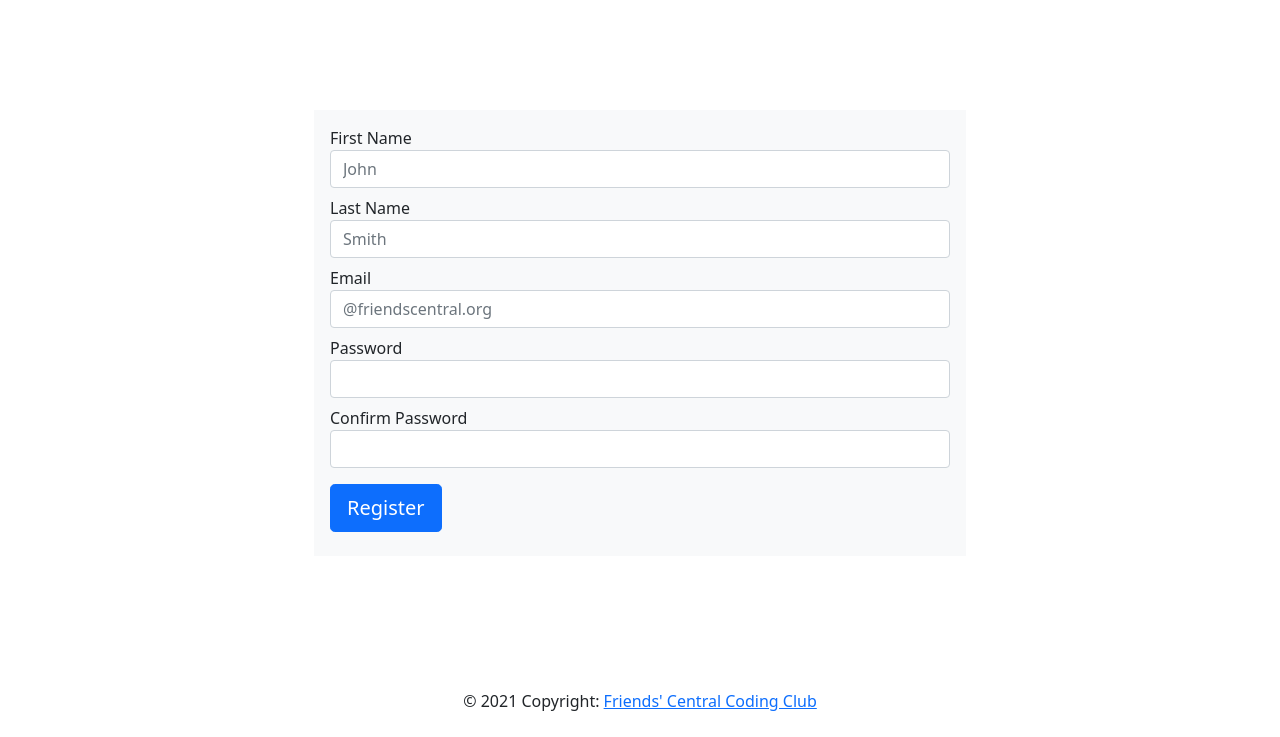
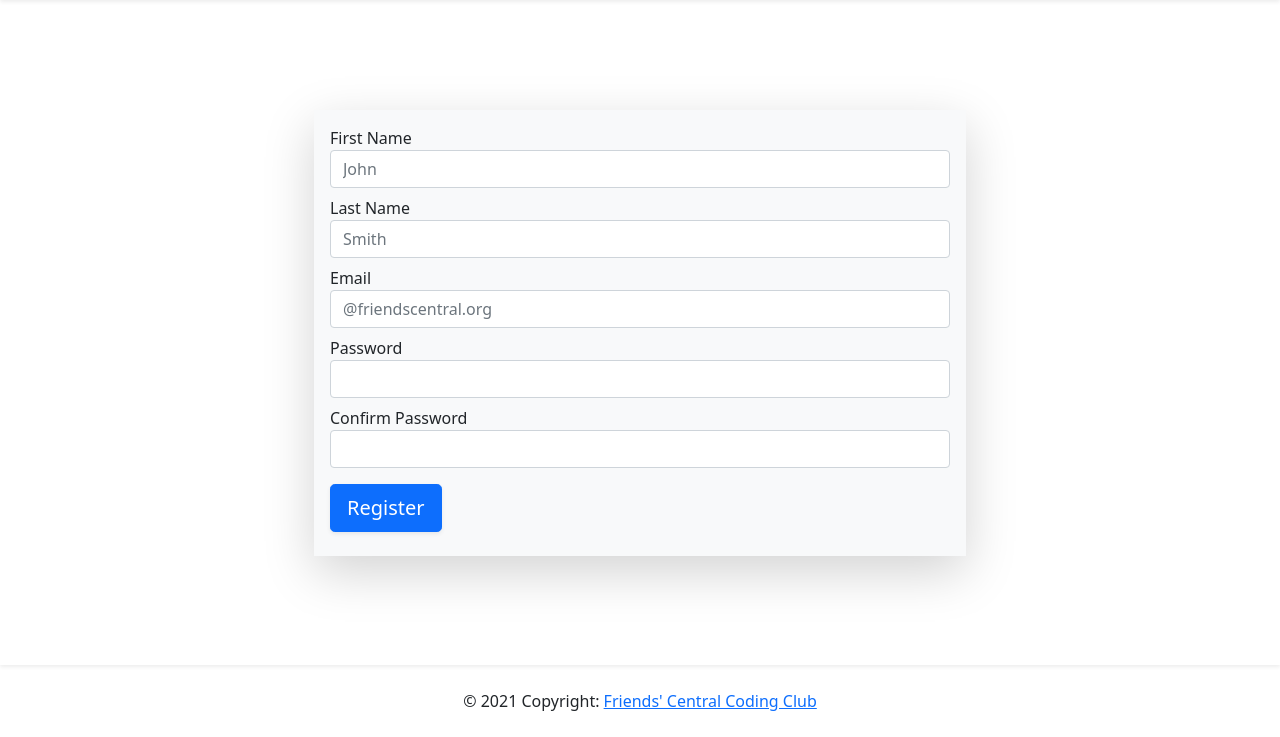
Before and after one commit to FCS-Coding-Club/FCS-ClubHub, a Flask app: page /register in a window 1280 px wide. Shown: the part 63-800 px from the top of the page. Run offline with Flask 2, Linux system fonts and the light colour scheme.

Commit message:
Shadows!

```diff
--- a/app/templates/base.html
+++ b/app/templates/base.html
@@ -15,13 +15,13 @@
 </head>
 {% macro profile(user) %}
 <!--Profile Macro-->
-<div class="me-2 rounded-circle userimg">
+<div class="me-2 rounded-circle userimg shadow-sm">
     {{user.fname[0] + user.lname[0]}}
 </div>
 {% endmacro %}
 <body class="w-100 h-100" style="overflow: scroll;">
     <div class="d-flex flex-column min-vh-100 vh-100">
-        <nav class="navbar w-100 py-3 flex-shrink-0 bg-light">
+        <nav class="navbar w-100 py-3 flex-shrink-0 bg-light shadow-sm">
             <div class="container-fluid">
                 <div class="navbar-header">
                     <a class="navbar-brand" href="/">FCS Club Hub</a>
@@ -43,7 +43,7 @@
                 </div>
             </div>
         </nav>
-        <main role="main" class="flex-grow-1">{% block content %}{% endblock %}</main>
+        <main role="main" class="flex-grow-1 shadow-sm">{% block content %}{% endblock %}</main>
         <footer class="w-100 py-2 flex-shrink-0">
             <div class="footer-copyright text-center py-3 text-dark">© 2021 Copyright:
                 <a href="https://github.com/FCS-Coding-Club/"> Friends' Central Coding Club</a>
--- a/app/templates/login.html
+++ b/app/templates/login.html
@@ -11,7 +11,7 @@
         </div>
     {% endif %}
     <div class="h-100 row align-items-center justify-content-center">
-        <form action="/login" class="col-lg-6 bg-light py-2 px-3" method="POST">
+        <form action="/login" class="col-lg-6 bg-light py-2 px-3 shadow-lg" method="POST">
             {{ form.hidden_tag() }}
             <div class="form-group my-2">
                 <label for="email">Email</label>
@@ -31,7 +31,7 @@
                 {{form.remember_me()}}
                 <label for="remember_me">Remember Me</label>
             </div>
-            <input type ="submit" class="btn btn-lg btn-primary my-2" value = "Log In" />
+            <input type ="submit" class="btn btn-lg btn-primary my-2 shadow-sm" value = "Log In" />
         </form>
     </div>
 {% endblock content %}
--- a/app/templates/register.html
+++ b/app/templates/register.html
@@ -11,7 +11,7 @@
     </div>
     {% endif %}
     <div class="h-100 row align-items-center justify-content-center">
-        <form action="/register" class="col-lg-6 bg-light py-2 px-3" method="POST">
+        <form action="/register" class="col-lg-6 bg-light py-2 px-3 shadow-lg" method="POST">
             {{ form.hidden_tag() }}
             <div class="form-group my-2">
                 <label for="fname">First Name</label>
@@ -48,7 +48,7 @@
                     {% endfor %}
                     {{form.password_confirm(size=30, class="form-control", **{'type': 'password'})}}
                 </div>
-                <input type ="submit" class="btn btn-lg btn-primary my-2" value = "Register" />
+                <input type ="submit" class="btn btn-lg btn-primary my-2 shadow-sm" value = "Register" />
             </form>
     </div>
 {% endblock content %}
```
